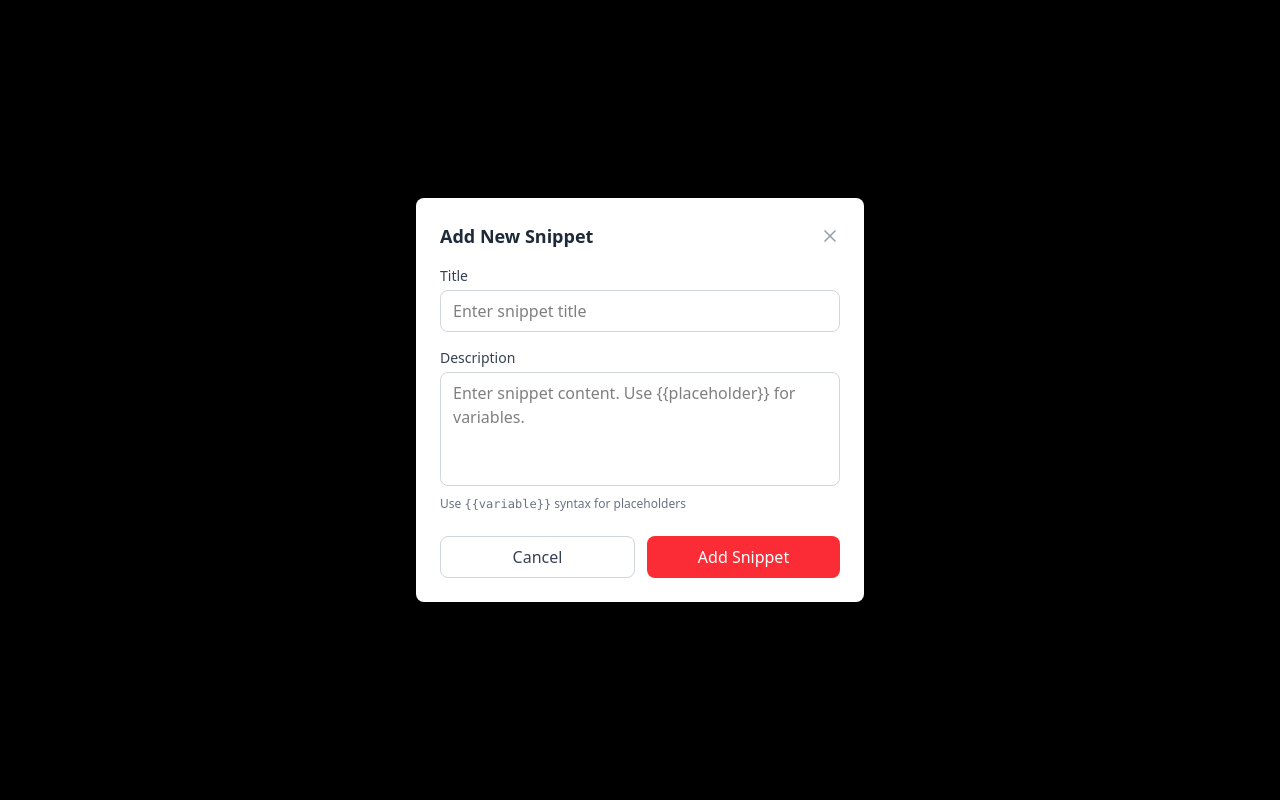
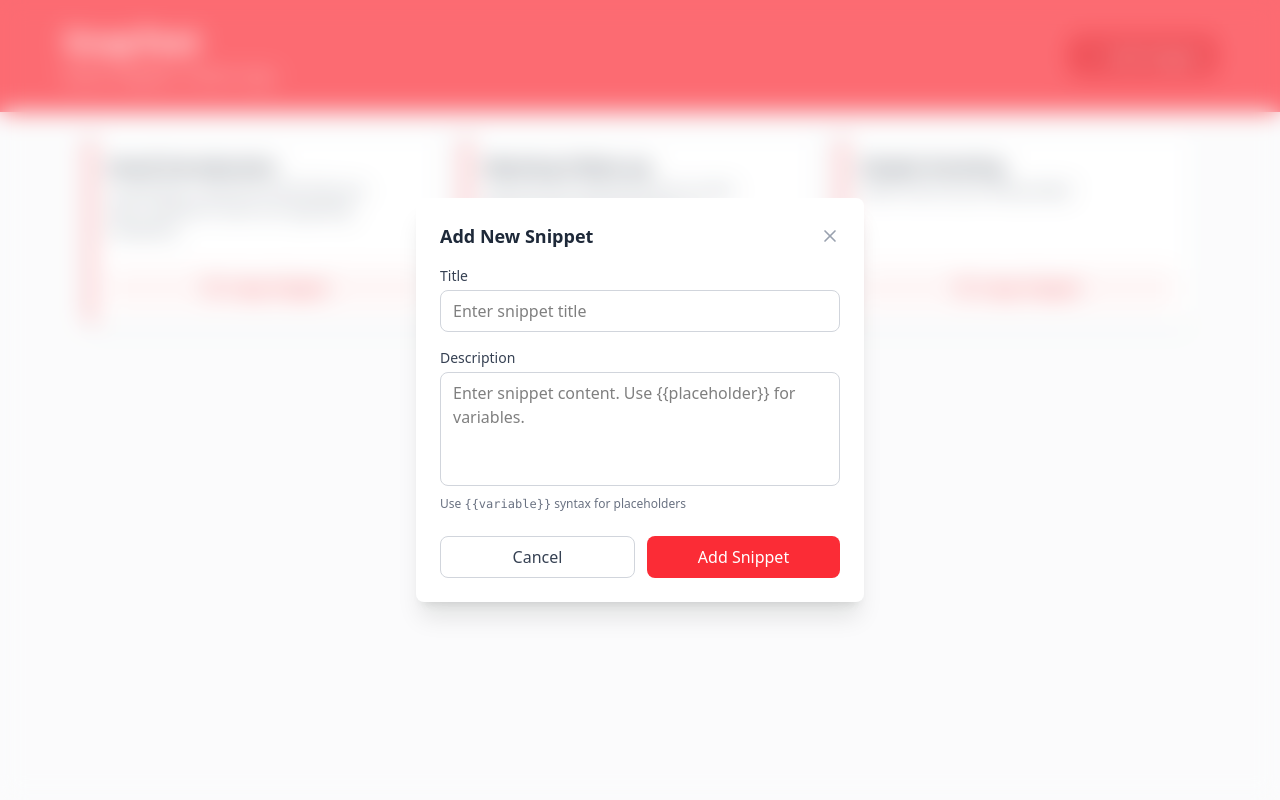
Before and after one commit to homayunmmdy/SnappText, a React (Vite) app: page / in a window 1280 px wide. Both pictures are taken after a click on the button "Add Snippet". Shown: the top 800 px of the page. Built offline with nearby package versions, Linux system fonts and the light colour scheme.

Commit message:
change background of form to blur

```diff
--- a/src/components/PlaceholderModal.tsx
+++ b/src/components/PlaceholderModal.tsx
@@ -43,7 +43,7 @@ const PlaceholderModal: React.FC = () => {
 
   return (
     <>
-      <div className="fixed inset-0 bg-black bg-opacity-50 flex items-center justify-center p-4 z-40">
+      <div className="fixed inset-0 filter backdrop-blur-md bg-white/30 bg-opacity-50 flex items-center justify-center p-4 z-40">
         <div className="bg-white rounded-lg shadow-xl max-w-md w-full max-h-[80vh] overflow-y-auto">
           <div className="p-6">
             <div className="flex justify-between items-center mb-4">
--- a/src/components/SnippetForm.tsx
+++ b/src/components/SnippetForm.tsx
@@ -50,7 +50,7 @@ const SnippetForm = () => {
 
 
     return (
-        <div className="fixed inset-0 bg-black bg-opacity-50 flex items-center justify-center p-4 z-40">
+        <div className="fixed inset-0 filter backdrop-blur-md bg-white/30 bg-opacity-50 flex items-center justify-center p-4 z-40">
             <div className="bg-white rounded-lg shadow-xl max-w-md w-full">
                 <div className="p-6">
                     <div className="flex justify-between items-center mb-4">
```
